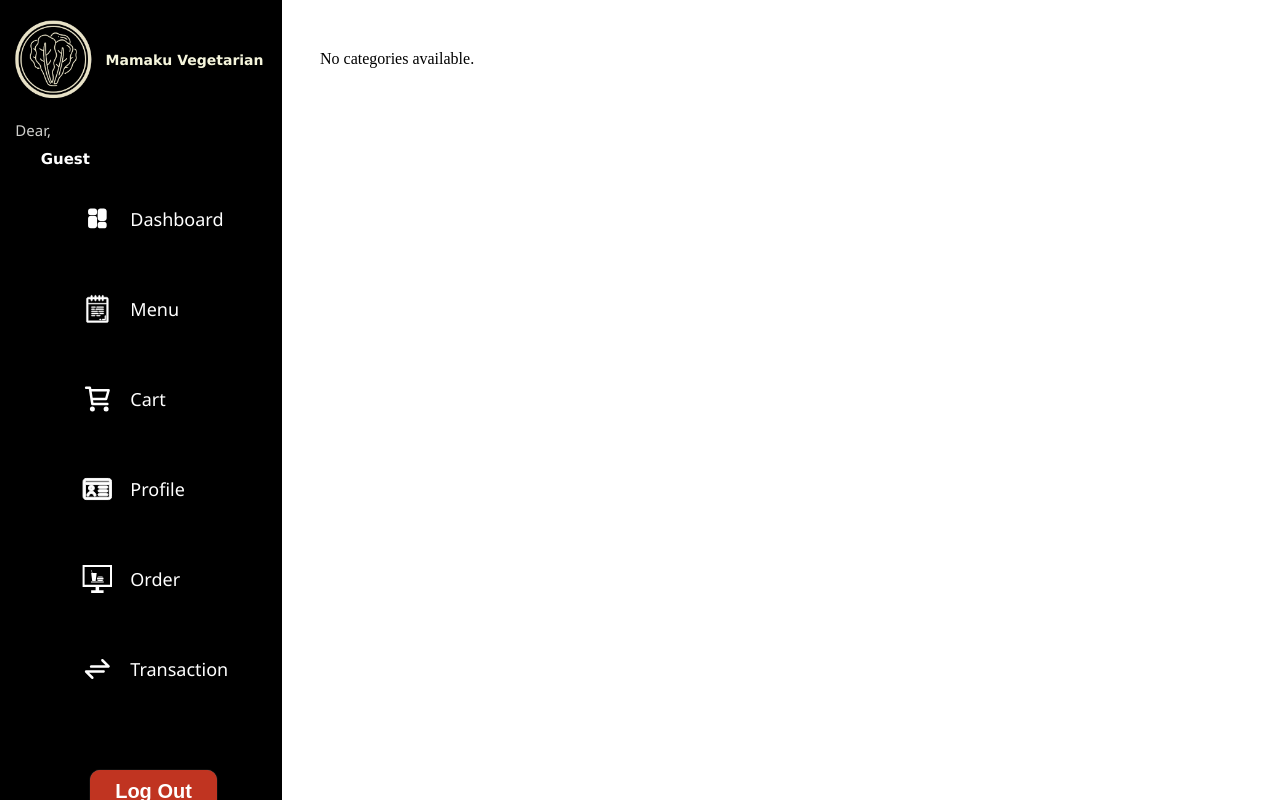
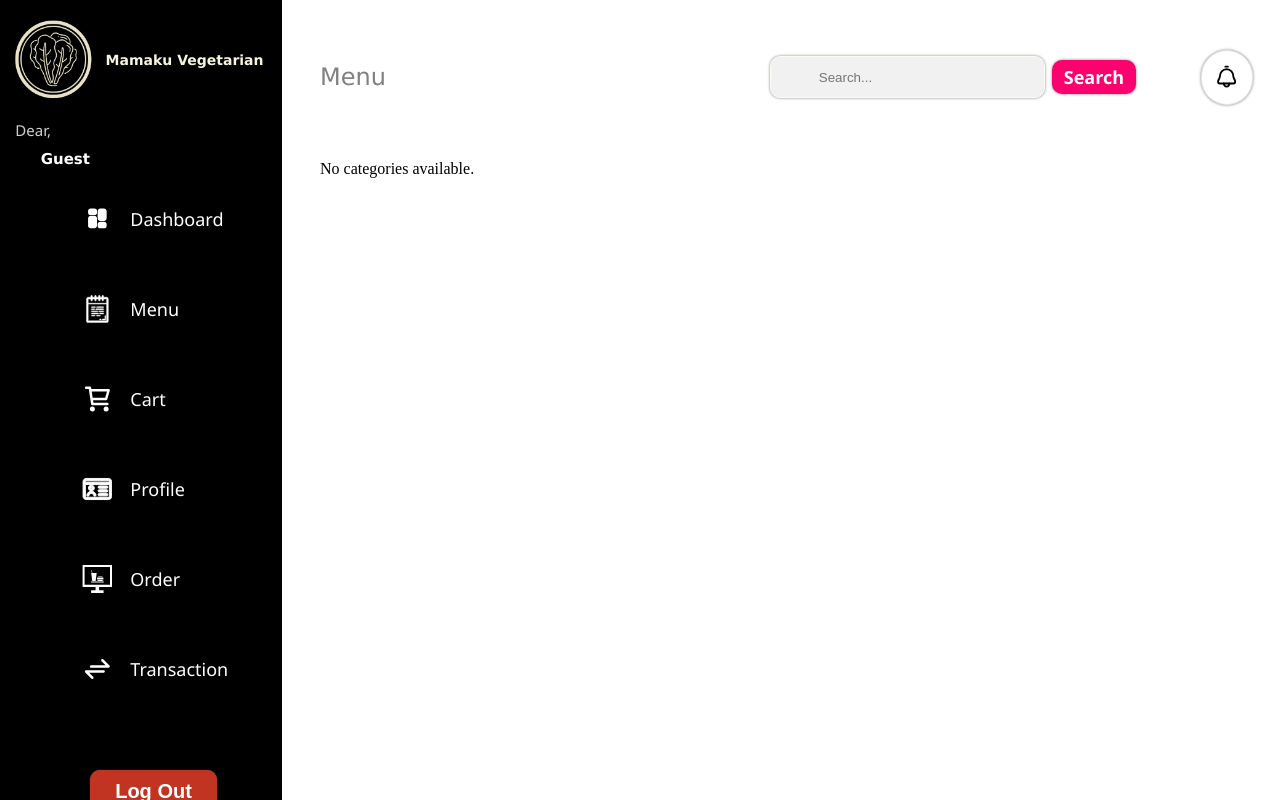
Before and after one commit to JEDIWONG/Mamaku_Vegetarian, a PHP site: page /view/menu.php in a window 1280 px wide. Run offline with PHP 8.4, Linux system fonts and the light colour scheme; data that the repository does not hold is empty.

Commit message:
updates and fixes

```diff
--- a/controller/add_to_cart.php
+++ b/controller/add_to_cart.php
@@ -76,5 +76,5 @@
         ]);
     }
 
-$conn->close();
+    $conn->close();
 ?>
--- /dev/null
+++ b/include/searchpanel.php
@@ -0,0 +1,29 @@
+<?php
+    // Get the current file name and remove the .php extension
+    $currentFileName = basename($_SERVER['PHP_SELF'], '.php'); // Get the file name without the extension
+
+    // Convert the file name to a readable title (capitalize first letters)
+    $pageTitle = ucwords(str_replace('_', ' ', $currentFileName));
+?>
+
+
+<section class="search-panel-container">
+    <h1><?php echo htmlspecialchars($pageTitle); ?></h1>
+    <form class="search-bar-form" action="search_results.php" method="GET">
+        <input
+            type="text"
+            name="query"
+            placeholder="Search..."
+            class="search-bar"
+            required
+        >
+        <button type="submit" class="search-btn">Search</button>
+    </form>
+
+    <button class="notification-btn" onclick="location.href = 'notification.php' ">
+        <svg width="30px" height="30px" viewBox="0 0 24 24" fill="none" xmlns="http://www.w3.org/2000/svg">
+            <path fill-rule="evenodd" clip-rule="evenodd" d="M6.31317 12.463C6.20006 9.29213 8.60976 6.6252 11.701 6.5C14.7923 6.6252 17.202 9.29213 17.0889 12.463C17.0889 13.78 18.4841 15.063 18.525 16.383C18.525 16.4017 18.525 16.4203 18.525 16.439C18.5552 17.2847 17.9124 17.9959 17.0879 18.029H13.9757C13.9786 18.677 13.7404 19.3018 13.3098 19.776C12.8957 20.2372 12.3123 20.4996 11.701 20.4996C11.0897 20.4996 10.5064 20.2372 10.0923 19.776C9.66161 19.3018 9.42346 18.677 9.42635 18.029H6.31317C5.48869 17.9959 4.84583 17.2847 4.87602 16.439C4.87602 16.4203 4.87602 16.4017 4.87602 16.383C4.91795 15.067 6.31317 13.781 6.31317 12.463Z" stroke="#000000" stroke-width="1.5" stroke-linecap="round" stroke-linejoin="round"/>
+            <path d="M9.42633 17.279C9.01212 17.279 8.67633 17.6148 8.67633 18.029C8.67633 18.4432 9.01212 18.779 9.42633 18.779V17.279ZM13.9757 18.779C14.3899 18.779 14.7257 18.4432 14.7257 18.029C14.7257 17.6148 14.3899 17.279 13.9757 17.279V18.779ZM12.676 5.25C13.0902 5.25 13.426 4.91421 13.426 4.5C13.426 4.08579 13.0902 3.75 12.676 3.75V5.25ZM10.726 3.75C10.3118 3.75 9.97601 4.08579 9.97601 4.5C9.97601 4.91421 10.3118 5.25 10.726 5.25V3.75ZM9.42633 18.779H13.9757V17.279H9.42633V18.779ZM12.676 3.75H10.726V5.25H12.676V3.75Z" fill="#000000"/>
+        </svg>
+    </button>
+</section>
--- a/style/index.css
+++ b/style/index.css
@@ -6,7 +6,8 @@ body{
 
 main{
     margin-left: 25%;
-    margin-block: 50px;
+    margin-top: 10px;
+    margin-bottom: 50px;
 }
 
 .logout-btn{
--- /dev/null
+++ b/style/searchpanel.css
@@ -0,0 +1,58 @@
+.search-panel-container{
+    display: flex;
+    flex-direction: row;
+    align-items: center;
+}
+
+.search-panel-container h1{
+    font-size: 24px;
+    font-family: Verdana, Geneva, Tahoma, sans-serif;
+    font-weight: lighter;
+    color: grey;
+}
+
+.search-bar-form{
+    margin-left: 40%;
+    margin-right: 20%;
+    display: flex;
+    flex-direction: row;
+    align-items: center;
+    column-gap: 3%;
+}
+
+.search-bar-form input{
+    padding-block: 10px;
+    padding-inline: 20%;
+    border-radius: 10px;
+    background-color: rgb(241, 241, 241);
+    border: 1px solid rgb(255, 251, 244);
+    box-shadow: 0px 0px 3px grey;
+    height: 20px;
+}
+
+.search-bar-form button{
+    margin-block: 50px;
+    border: none;
+    background-color: rgb(255, 0, 111);
+    color: white;
+    font-size: 18px;
+    padding-block: 5px;
+    padding-inline: 5%;
+    font-weight: bold;
+    border-radius: 10px;
+    font-family: 'Segoe UI', Tahoma, Geneva, Verdana, sans-serif;
+    box-shadow: 0px 0px 3px grey;
+}
+
+.notification-btn{
+    border-radius: 1000px;
+    background-color: white;
+    border: 1px solid rgb(229, 229, 229);
+    padding: 10px;
+    box-shadow: 0px 0px 3px grey;
+}
+
+
+.notification-btn:hover{
+    background-color: rgb(213, 213, 213);
+}
--- a/view/menu.php
+++ b/view/menu.php
@@ -8,11 +8,14 @@
     <link rel="stylesheet" href="../style/index.css">
     <link rel="stylesheet" href="../style/sidebar.css">
     <link rel="stylesheet" href="../style/product_card.css">
+    <link rel="stylesheet" href="../style/searchpanel.css">
 </head>
 
 <body>
+
     <?php include "../include/sidebar.php"?>
     <main>
+        <?php include "../include/searchpanel.php" ?>
         <?php include "../include/product_list.php" ?>
     </main>
 
```
Also changed, not shown: controller/checkout.php (+15 -10 lines), scaffold/header.html (deleted, +0 -12 lines), scaffold/searchpanel.html (added, +21 -0 lines), script/checkout.js (+3 -4 lines), style/transaction.css (+26 -3 lines), view/transaction.php (+7 -7 lines), assets/icons/notification-13-svgrepo-com.svg (added), include/footer.php (added).
